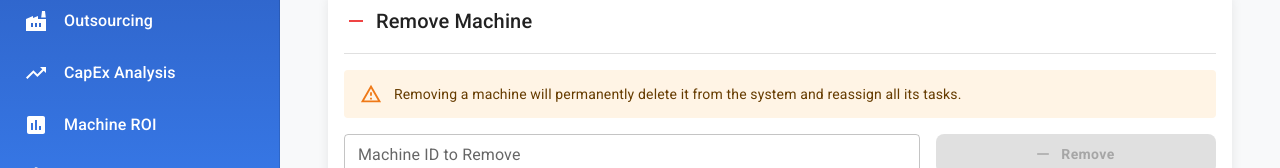
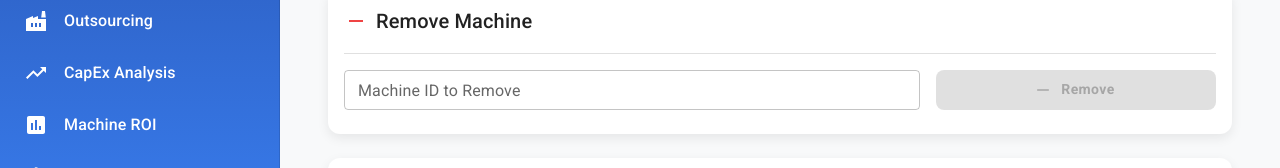
Before and after one commit to krishnaheda14/ForbesMarshall, a React (Vite) app in the folder frontend/: page /settings in a window 1280 px wide. Shown: the part 498-666 px from the top of the page. Built offline with nearby package versions, Linux system fonts and the light colour scheme; no server answers.

Commit message:
remove machine fixed

```diff
--- a/frontend/src/pages/Settings.jsx
+++ b/frontend/src/pages/Settings.jsx
@@ -219,9 +219,6 @@ function Settings() {
           </Box>
           <Divider sx={{ mb: 2 }} />
 
-          <Alert severity="warning" sx={{ mb: 2 }}>
-            Removing a machine will permanently delete it from the system and reassign all its tasks.
-          </Alert>
 
           <Grid container spacing={2}>
             <Grid item xs={12} md={8}>
```
Also changed, not shown: 1 other file (tests, documents, lock files or other folders).
